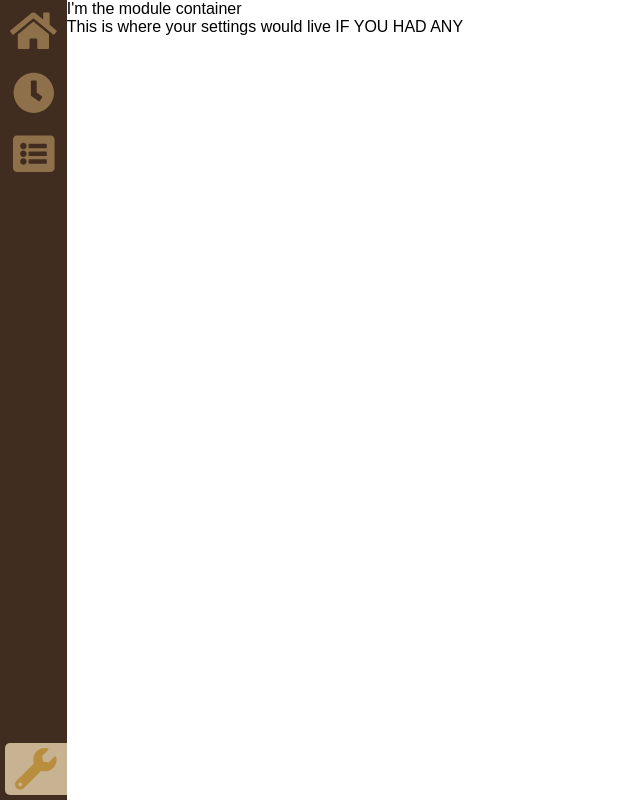
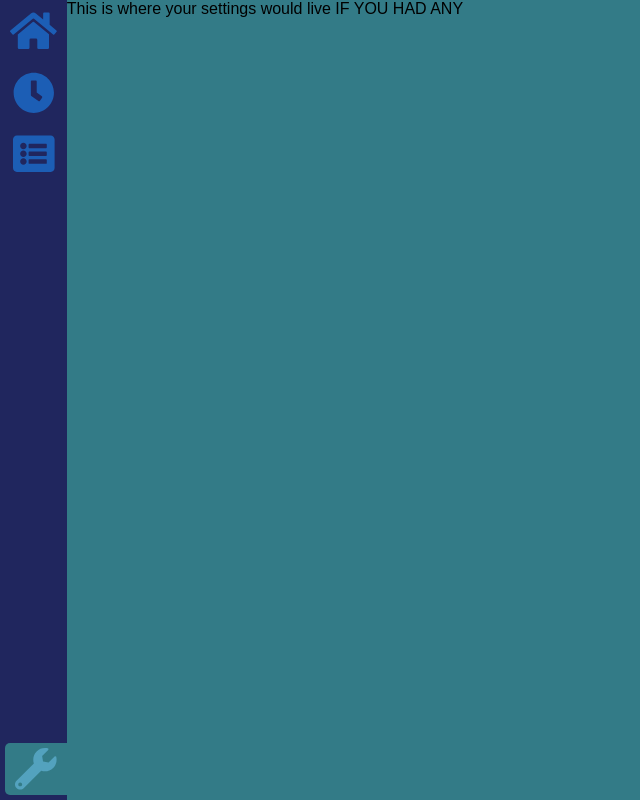
Before and after one commit to colinkey/weebo, a React (Create React App) app: page /settings in a window 1280 px wide. Shown: the whole page, without its empty margins (0-640 px from the left). Built offline with nearby package versions, Linux system fonts and the light colour scheme.

Commit message:
adjusting colors

```diff
--- a/src/components/App.css
+++ b/src/components/App.css
@@ -1,4 +1,5 @@
 .App {
-  height: 100%;
+  height: 100vh;
+  width: 100vw;
   display: flex;
 }
--- a/src/components/ModuleContainer.css
+++ b/src/components/ModuleContainer.css
@@ -0,0 +1,4 @@
+.module-container {
+  background-color: var(--teal-green);
+  width: 100%;
+}
--- a/src/components/ModuleContainer.js
+++ b/src/components/ModuleContainer.js
@@ -6,9 +6,10 @@ import Timelog from "./timelog/Timelog";
 import Highlights from "./highlights/Highlights";
 import Settings from "./settings/Settings";
 
+import "./ModuleContainer.css";
+
 const ModuleContainer = () => (
-  <div className="module module-container">
-    <p>I'm the module container</p>
+  <div className="module-container">
     <Switch>
       <Route exact path="/home" component={Welcome} />
       <Route exact path="/timelog" component={Timelog} />
--- a/src/components/sidebar/Sidebar.css
+++ b/src/components/sidebar/Sidebar.css
@@ -1,7 +1,7 @@
 .sidebar {
   height: 100%;
-  background-color: var(--dark-brown);
-  color: var(--light-brown);
+  background-color: var(--dark-blue);
+  color: var(--med-blue);
   text-align: center;
 }
 
@@ -30,7 +30,7 @@
 }
 
 .nav-link:hover {
-  color: var(--yellow);
+  color: var(--light-blue);
 }
 
 .nav-icon {
@@ -39,7 +39,7 @@
 }
 
 .nav-active {
-  background-color: var(--tan);
-  color: var(--yellow);
+  background-color: var(--teal-green);
+  color: var(--light-blue);
   margin-right: -5px;
 }
--- a/src/index.css
+++ b/src/index.css
@@ -2,19 +2,16 @@
   margin: 0;
   padding: 0;
   font-family: sans-serif;
-}
-
-html {
   --yellow: #ba8e3f;
   --dark-brown: #412c20;
   --light-brown: #8e714b;
   --tan: #c7b292;
   --lavender: #a594a1;
-}
-
-html,
-body {
-  height: 100%;
+  --dark-blue: #20265e;
+  --med-blue: #1c5eb5;
+  --light-blue: #53a2be;
+  --dark-teal: #176087;
+  --teal-green: #337b87;
 }
 
 body {
```
